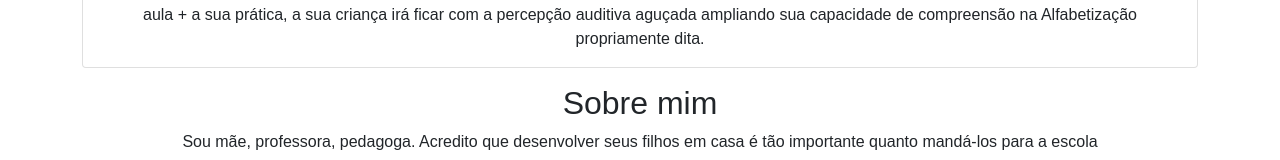
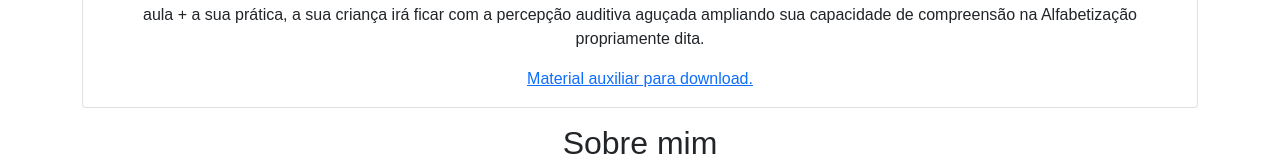
Before and after one commit to aldomonteiro/maratona_alfabetize, a React (Create React App) app: page / in a window 1280 px wide. Shown: the part 929-1089 px from the top of the page. Built offline with nearby package versions, Linux system fonts and the light colour scheme.

Commit message:
material aux aula3

```diff
--- a/src/Aula3.js
+++ b/src/Aula3.js
@@ -20,12 +20,12 @@ export default function Aula3() {
               com a percepção auditiva aguçada ampliando sua capacidade de
               compreensão na Alfabetização propriamente dita.
             </Card.Text>
-            {/* <Card.Link
+            <Card.Link
               target="_blank"
               href="https://drive.google.com/file/d/1iBQl7ZfP_oeU6d8FYJWhSH6VgZarUVbK/view?usp=sharing"
             >
               Material auxiliar para download.
-            </Card.Link> */}
+            </Card.Link>
           </Card.Body>
         </Card>
       </Row>
```
